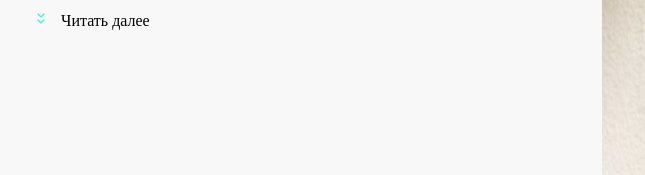
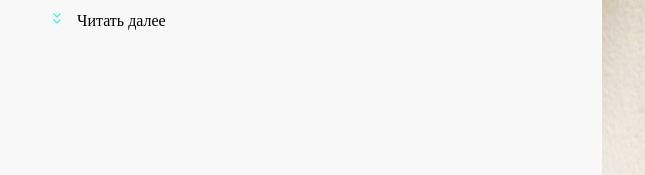
Before and after one commit to Mormyshev/1.3, a plain HTML site: page index.html in a window 1280 px wide. Shown: the part 264-439 px from the top of the page, 67-712 px from the left. Drawn offline with Linux system fonts and the light colour scheme; a web font is replaced by a local one.

Commit message:
first commit

```diff
--- a/styles.css
+++ b/styles.css
@@ -10,7 +10,7 @@
   font-weight: normal;
   font-style: normal;
 }
-/*Обнуление*/
+/* Обнуление */
 *,
 *::before,
 *::after {
@@ -279,10 +279,23 @@ h1::before {
   margin-left: 24px;
   margin-top: 16px;
 }
+@media (min-width: 768px) {
+  .main-block__button {
+    margin-left: 33px;
+  }
+}
+@media (min-width: 1120px) {
+  .main-block__button {
+    margin-left: 40px;
+  }
+}
 #button__link {
   display: flex;
   flex-direction: row;
   align-content: center;
+}
+#text-item-mob {
+  display: none;
 }
 #button__text--more {
   margin-left: 16px;
@@ -326,6 +339,3 @@ button {
   height: 100%;
   width: 100%;
 }
-#text-item-mob {
-  display: none;
-}
```
